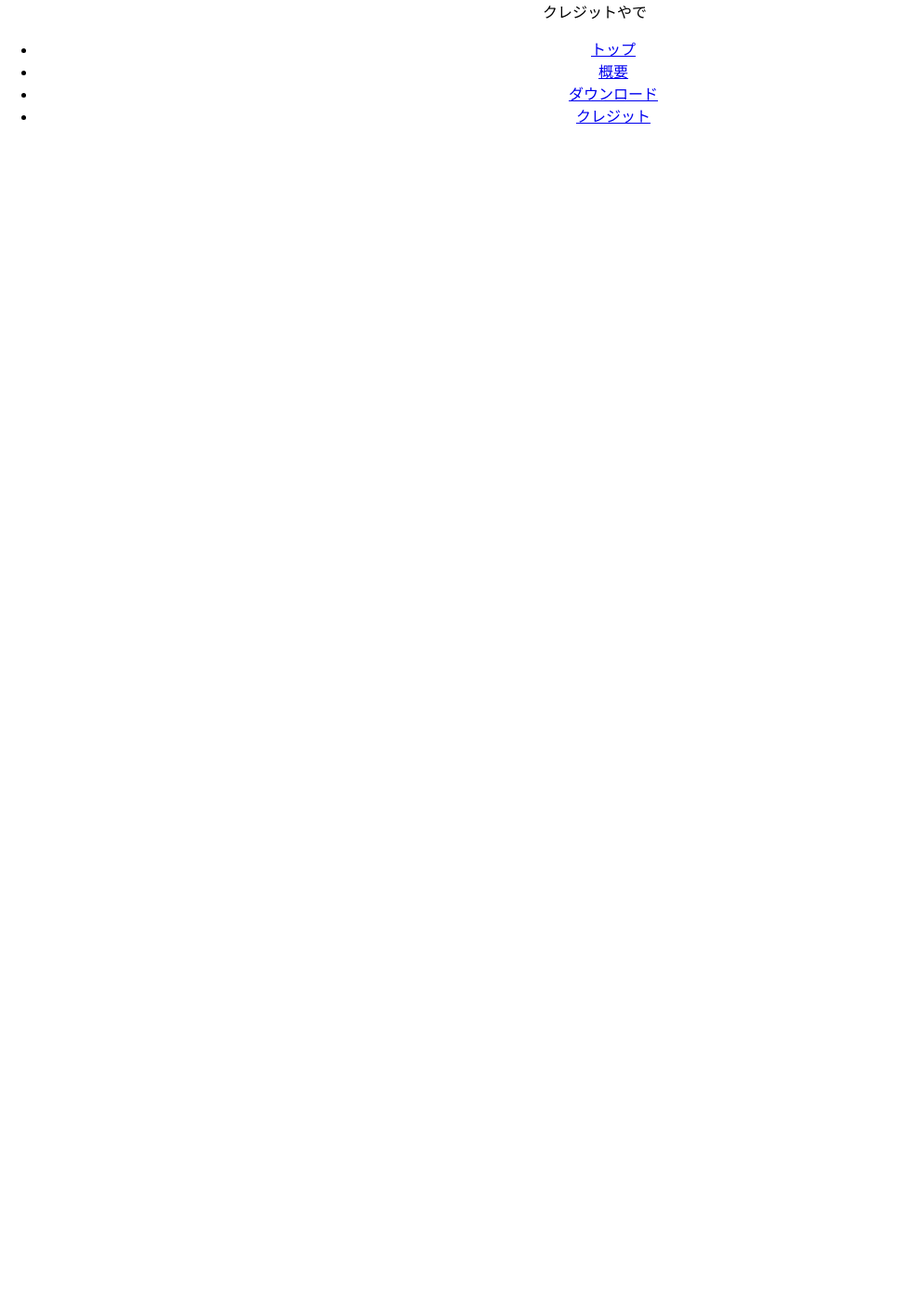
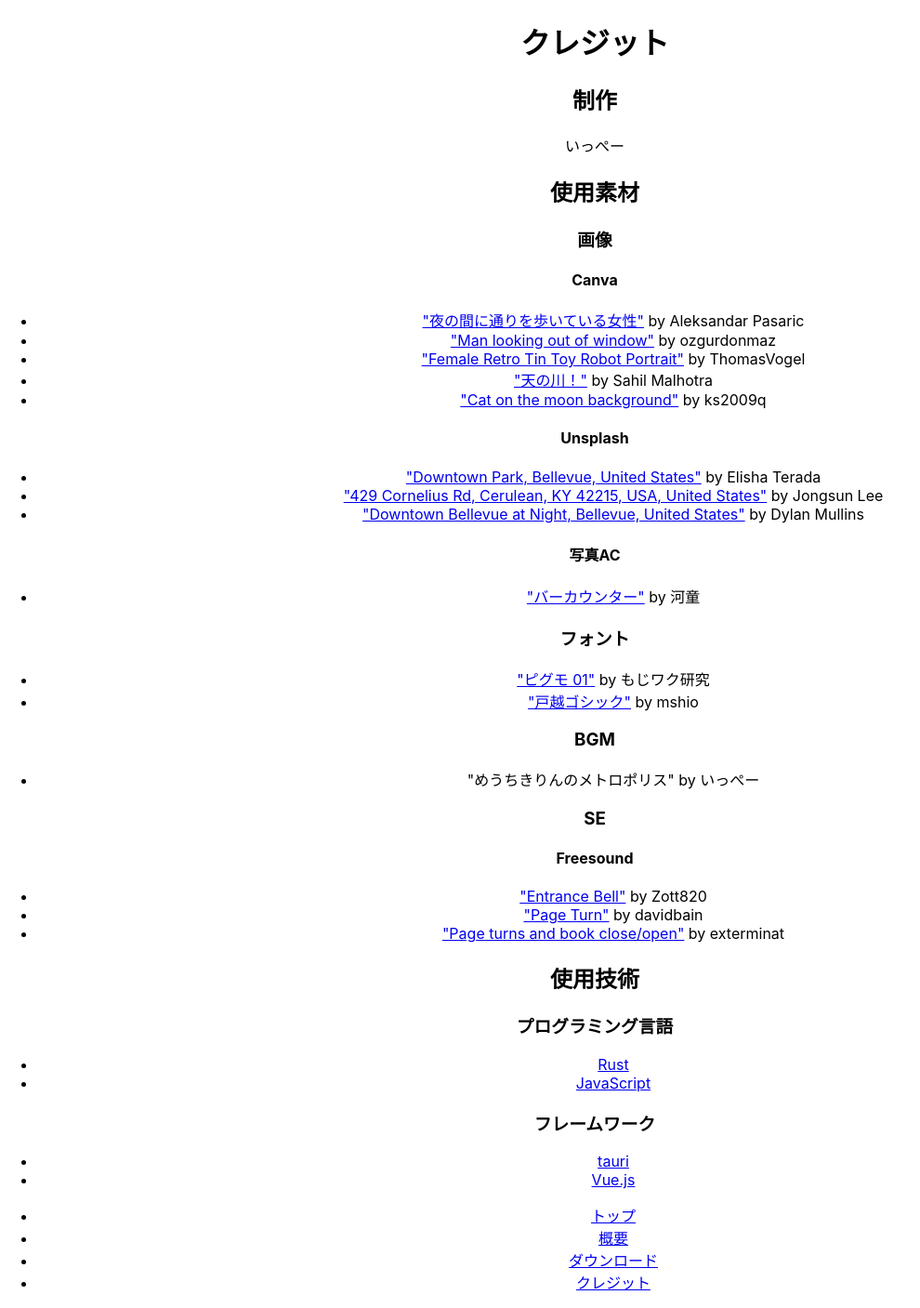
Before and after one commit to ichi-h/myochikirin-hp, a React (Create React App) app: page /credit in a window 1280 px wide. Shown: the whole page at 93% size, without its empty margins (0-990 px from the left). Before the commit the page ends 800 px from the top, so only its background shows below. Built offline with nearby package versions, Linux system fonts and the light colour scheme.

Commit message:
update credit

```diff
--- a/src/components/Credit.js
+++ b/src/components/Credit.js
@@ -1,6 +1,77 @@
 function Credit() {
   return (
-    <div className="credit">クレジットやで</div>
+    <div className="credit">
+      <h1>クレジット</h1>
+      <div className="scroll">
+        <div class="section">
+          <h2>制作</h2>
+          <p>いっぺー</p>
+        </div>
+        <div class="section">
+          <h2>使用素材</h2>
+          <div class="item">
+            <h3>画像</h3>
+            <h4>Canva</h4>
+            <ul class="list">
+              <li><a target="_blank" rel="nofollow noopener noreferrer" href="https://www.canva.com/photos/MADGv5rcu7M-woman-walking-in-the-street-during-night-time/">"夜の間に通りを歩いている女性"</a> by Aleksandar Pasaric</li>
+              <li><a target="_blank" rel="nofollow noopener noreferrer" href="https://www.canva.com/photos/MAEEWnGpeF8-man-looking-out-of-window/">"Man looking out of window"</a> by ozgurdonmaz</li>
+              <li><a target="_blank" rel="nofollow noopener noreferrer" href="https://www.canva.com/photos/MAEEE0qEB1E-female-retro-tin-toy-robot-portrait/">"Female Retro Tin Toy Robot Portrait"</a> by ThomasVogel</li>
+              <li><a target="_blank" rel="nofollow noopener noreferrer" href="https://www.canva.com/photos/MADaAx-NWHE-milky-way-/">"天の川！"</a> by Sahil Malhotra</li>
+              <li><a target="_blank" rel="nofollow noopener noreferrer" href="https://www.canva.com/photos/MAC5MsKKatU-cat-on-the-moon-background/">"Cat on the moon background"</a> by ks2009q</li>
+            </ul>
+            <h4>Unsplash</h4>
+            <ul class="list">
+              <li><a target="_blank" rel="nofollow noopener noreferrer" href="https://unsplash.com/photos/_b4ppn1Ssgw?utm_source=unsplash&utm_medium=referral&utm_content=creditShareLink">"Downtown Park, Bellevue, United States"</a> by Elisha Terada</li>
+              <li><a target="_blank" rel="nofollow noopener noreferrer" href="https://unsplash.com/photos/F-pSZO_jeE8?utm_source=unsplash&utm_medium=referral&utm_content=creditShareLink">"429 Cornelius Rd, Cerulean, KY 42215, USA, United States"</a> by Jongsun Lee</li>
+              <li><a target="_blank" rel="nofollow noopener noreferrer" href="https://unsplash.com/photos/NwDSEPXr9og?utm_source=unsplash&utm_medium=referral&utm_content=creditShareLink">"Downtown Bellevue at Night, Bellevue, United States"</a> by Dylan Mullins</li>
+            </ul>
+            <h4>写真AC</h4>
+            <ul class="list">
+              <li><a target="_blank" rel="nofollow noopener noreferrer" href="https://www.photo-ac.com/main/detail/1828030?title=%E3%83%90%E3%83%BC%E3%82%AB%E3%82%A6%E3%83%B3%E3%82%BF%E3%83%BC&searchId=2565206629">"バーカウンター"</a> by 河童</li>
+            </ul>
+          </div>
+          <div class="item">
+            <h3>フォント</h3>
+            <ul class="list">
+              <li><a href="https://moji-waku.com/pigmo01/" target="_blank" rel="nofollow noopener noreferrer">"ピグモ 01"</a> by もじワク研究</li>
+              <li><a href="http://togoshi-font.osdn.jp/" target="_blank" rel="nofollow noopener noreferrer">"戸越ゴシック"</a> by mshio</li>
+            </ul>
+          </div>
+          <div class="item">
+            <h3>BGM</h3>
+            <ul class="list">
+              <li>"めうちきりんのメトロポリス" by いっぺー</li>
+            </ul>
+          </div>
+          <div class="item">
+            <h3>SE</h3>
+            <h4>Freesound</h4>
+            <ul class="list">
+              <li><a href="https://freesound.org/people/Zott820/sounds/209580/" target="_blank" rel="nofollow noopener noreferrer">"Entrance Bell"</a> by Zott820</li>
+              <li><a href="https://freesound.org/people/davidbain/sounds/136778/" target="_blank" rel="nofollow noopener noreferrer">"Page Turn"</a> by davidbain</li>
+              <li><a href="https://freesound.org/people/exterminat/sounds/164806/" target="_blank" rel="nofollow noopener noreferrer">"Page turns and book close/open"</a> by exterminat</li>
+            </ul>
+          </div>
+        </div>
+        <div class="section">
+          <h2>使用技術</h2>
+          <div class="item">
+            <h3>プログラミング言語</h3>
+            <ul class="list">
+              <li><a href="https://www.rust-lang.org/ja" target="_blank" rel="nofollow noopener noreferrer">Rust</a></li>
+              <li><a href="https://developer.mozilla.org/ja/docs/Web/JavaScript" target="_blank" rel="nofollow noopener noreferrer">JavaScript</a></li>
+            </ul>
+          </div>
+          <div class="item">
+            <h3>フレームワーク</h3>
+            <ul class="list">
+              <li><a href="https://tauri.studio/" target="_blank" rel="nofollow noopener noreferrer">tauri</a></li>
+              <li><a href="https://vuejs.org/" target="_blank" rel="nofollow noopener noreferrer">Vue.js</a></li>
+            </ul>
+          </div>
+        </div>
+      </div>
+    </div>
   );
 }
 
```
